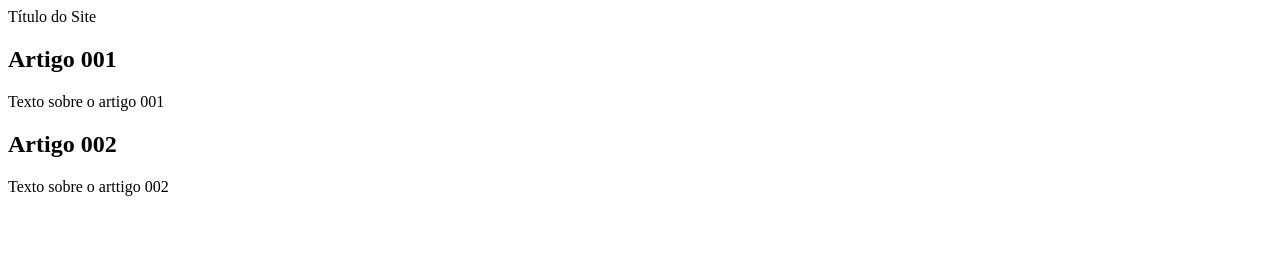
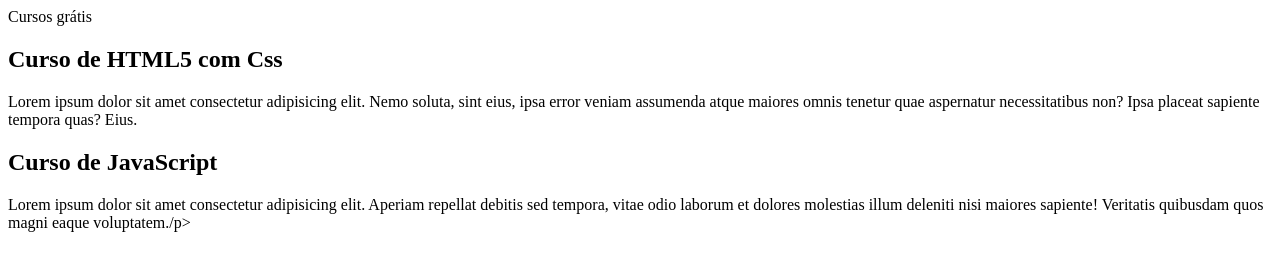
Before and after one commit to RaphaCarrara/Projeto-Despesas-Full, a plain HTML site: page index.html in a window 1280 px wide. Drawn offline with Linux system fonts and the light colour scheme.

Commit message:
Comecei a escrever o conteudo

```diff
--- a/index.html
+++ b/index.html
@@ -8,14 +8,14 @@
 </head>
 <body>
     <main>
-        <header>Título do Site</header>
+        <header>Cursos grátis</header>
         <article>
-            <h2>Artigo 001</h2>
-            <p>Texto sobre o artigo 001</p>
+            <h2>Curso de HTML5 com Css</h2>
+            <p>Lorem ipsum dolor sit amet consectetur adipisicing elit. Nemo soluta, sint eius, ipsa error veniam assumenda atque maiores omnis tenetur quae aspernatur necessitatibus non? Ipsa placeat sapiente tempora quas? Eius.</p>
         </article>
         <article>
-            <h2> Artigo 002</h2>
-            <p>Texto sobre o arttigo 002</p>
+            <h2>Curso de JavaScript</h2>
+            <p>Lorem ipsum dolor sit amet consectetur adipisicing elit. Aperiam repellat debitis sed tempora, vitae odio laborum et dolores molestias illum deleniti nisi maiores sapiente! Veritatis quibusdam quos magni eaque voluptatem./p>
         </article>
 
 
```
